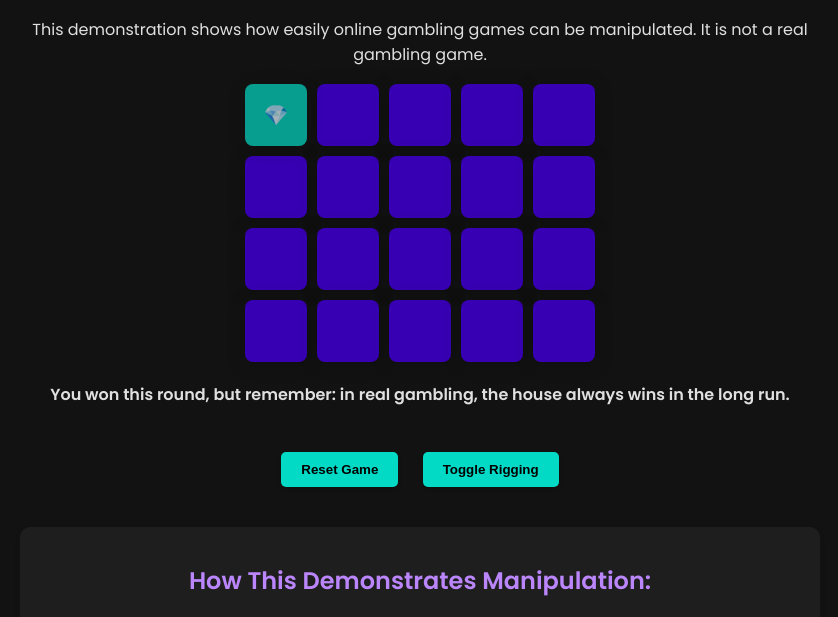
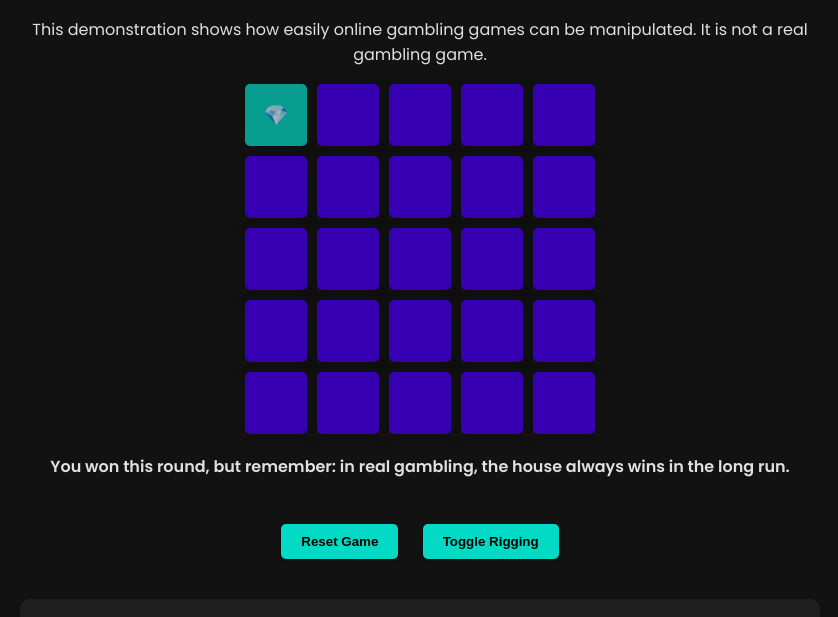
Before and after one commit to Redhorze/Minesgame, a plain HTML site: page index.html in a window 1280 px wide. Both pictures are taken after a click on the button 496 px from the left and 237 px from the top of the page. Shown: the part 123-740 px from the top of the page, without its empty margins (220-1058 px from the left). Drawn offline with Linux system fonts and the light colour scheme.

Commit message:
Update3 index.html

```diff
--- a/index.html
+++ b/index.html
@@ -56,7 +56,7 @@
             font-size: 20px;
             cursor: pointer;
             transition: all 0.3s ease;
-            border-radius: 8px;
+            border-radius: 5px;
             box-shadow: 0 2px 20px rgba(0, 0, 0, 0.2);
             display: flex;
             justify-content: center;
@@ -209,7 +209,7 @@
         function createGrid() {
             grid.innerHTML = '';
             cellsRevealed = 0;
-            for (let i = 0; i < 20; i++) {
+            for (let i = 0; i < 25; i++) {
                 const cell = document.createElement('button');
                 cell.classList.add('cell');
                 cell.addEventListener('click', () => revealCell(cell));
@@ -218,7 +218,7 @@
         }
 
         function revealCell(cell) {
-            if (cellsRevealed >= 17 || (isRigged && Math.random() < 0.8)) {
+            if (cellsRevealed >= 22 || (isRigged && Math.random() < 0.8)) {
                 cell.textContent = '💣';
                 cell.style.backgroundColor = '#cf6679';
                 showGameOver();
```
